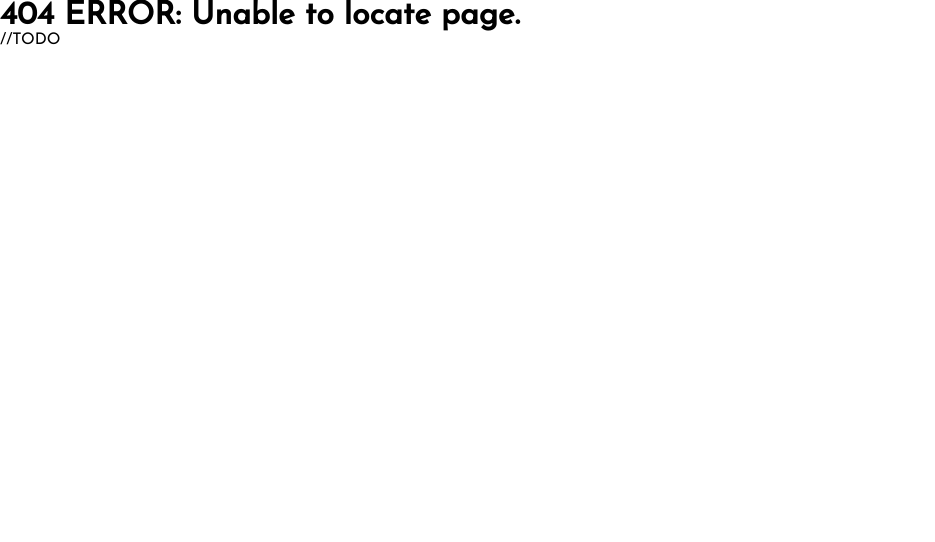
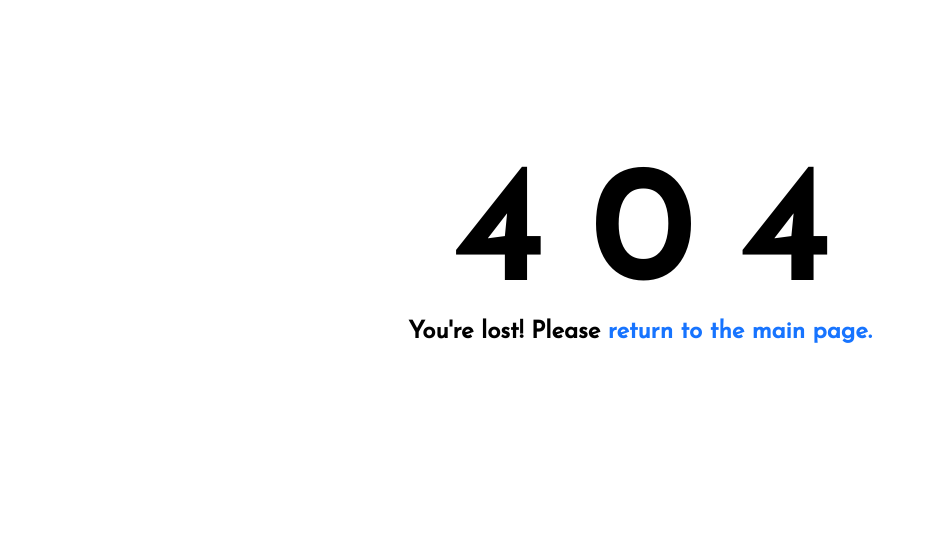
Before and after one commit to wannabeanimated/wannabeanimated2022, a Node server app: template views/404.ejs in a window 1280 px wide. Shown: the top 542 px of the page, without its empty margins (0-935 px from the left). Before the commit the page ends 45 px from the top, so only its background shows below. Run offline with Node 20, Linux system fonts and the light colour scheme; the template is opened without the code that fills it: most values are stand-ins (such as "Sample title", 1, 10 or a date in 2020).

Commit message:
Quick commit for 404 page styling.

```diff
--- a/views/404.ejs
+++ b/views/404.ejs
@@ -2,7 +2,9 @@
 <html>
     <%- include('./partials/head.ejs') %>
     <body>
-        <h1>404 ERROR: Unable to locate page.</h1>
-        <p>//TODO</p>
+        <div style="margin: 10rem; display:flex; flex-direction: column; align-items: center; justify-content: center;">
+            <h1 style="font-size:10rem;">4 0 4</h1>
+            <h2>You're lost! Please <a href="/"><span style="color: #1774ff;">return to the main page.</span></a></h2>
+        </div>
     </body>
 </html>
```
